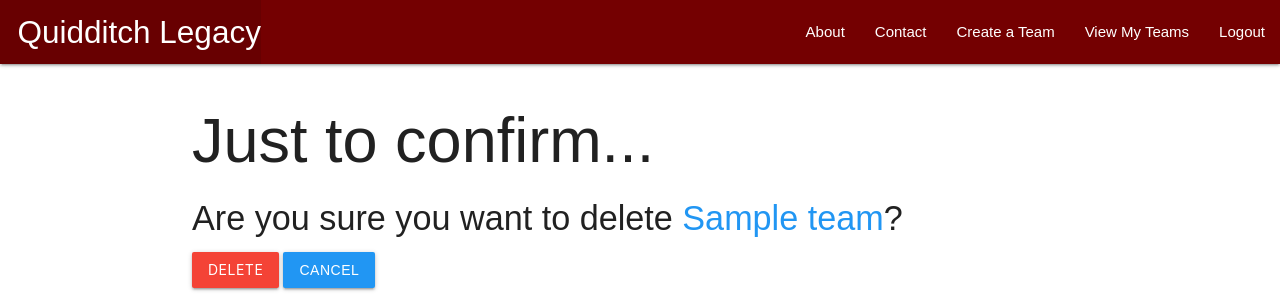
After one commit to SungMK/Quidditch-Legacy, a Django app: page /teams/1/delete/ in a window 1280 px wide. The commit adds this page. Shown: the top 307 px of the page. Run offline with Django 4.2, Linux system fonts and the light colour scheme; a user stored in the database is signed in; tables that the repository leaves empty hold one stand-in row (values such as "Sample post"); some web fonts are replaced.

Commit message:
implement update and delete functionality

```diff
--- /dev/null
+++ b/main_app/templates/main_app/team_confirm_delete.html
@@ -0,0 +1,15 @@
+{% extends 'base.html' %}
+
+{% block content %}
+    <h1>Just to confirm...</h1>
+
+    <h4>Are you sure you want to delete <span class="blue-text">{{ object.name }}</span>?</h4>
+
+    <form action="" method="POST">
+        {% csrf_token %}
+        <input type="submit" value="Delete" class="btn red">
+        <a class="btn blue" href="{% url 'detail' team.id %}">Cancel</a>
+    </form>
+    <br>
+    <iframe src="https://giphy.com/embed/13cfAjuF9oNBu4NL5J"></iframe>
+{% endblock %}
--- a/main_app/templates/main_app/team_form.html
+++ b/main_app/templates/main_app/team_form.html
@@ -13,7 +13,8 @@
     <table>
         {{ form.as_table }}
     </table>
-    <input class="btn blue" type="submit" value="{% if object %} Update Team {% else %} Add Team {% endif %}">
+    <br>
+    <input class="btn cyan" type="submit" value="{% if object %} Update Team {% else %} Add Team {% endif %}">
 </form>
 
 {% endblock %}
--- a/main_app/templates/teams/detail.html
+++ b/main_app/templates/teams/detail.html
@@ -7,6 +7,10 @@
         <p>Description: {{ team.description|linebreaks }}</p>
         <p>Players: {{ team.players }}</p>
     </div>
+    <div class="card-action">
+        <a href="{% url 'teams_update' team.id %}">Edit</a>
+        <a href="{% url 'teams_delete' team.id %}">Delete</a>
+    </div>
 </div>
 
 {% endblock %}
--- a/main_app/urls.py
+++ b/main_app/urls.py
@@ -9,4 +9,6 @@ urlpatterns = [
     path('teams/<int:team_id>/', views.teams_detail, name='detail'),
     path('players/', views.get_characters, name='players'),
     path('teams/create/', views.TeamCreate.as_view(), name='teams_create'),
+    path('teams/<int:pk>/update/', views.TeamUpdate.as_view(), name='teams_update'),
+    path('teams/<int:pk>/delete/', views.TeamDelete.as_view(), name='teams_delete'),
 ]
--- a/main_app/views.py
+++ b/main_app/views.py
@@ -1,5 +1,5 @@
 
-from django.views.generic.edit import CreateView
+from django.views.generic.edit import CreateView, UpdateView, DeleteView
 from django.contrib.auth.mixins import LoginRequiredMixin
 from django.views.generic import ListView
 from django.shortcuts import render
@@ -39,3 +39,11 @@ class TeamCreate(LoginRequiredMixin, CreateView):
 	def form_valid(self, form):
 		form.instance.user = self.request.user
 		return super().form_valid(form)
+
+class TeamUpdate(LoginRequiredMixin, UpdateView):
+	model = Team
+	fields = ['name', 'description'] # Add ,'players' later
+
+class TeamDelete(LoginRequiredMixin, DeleteView):
+	model = Team
+	success_url = '/teams/'
```
